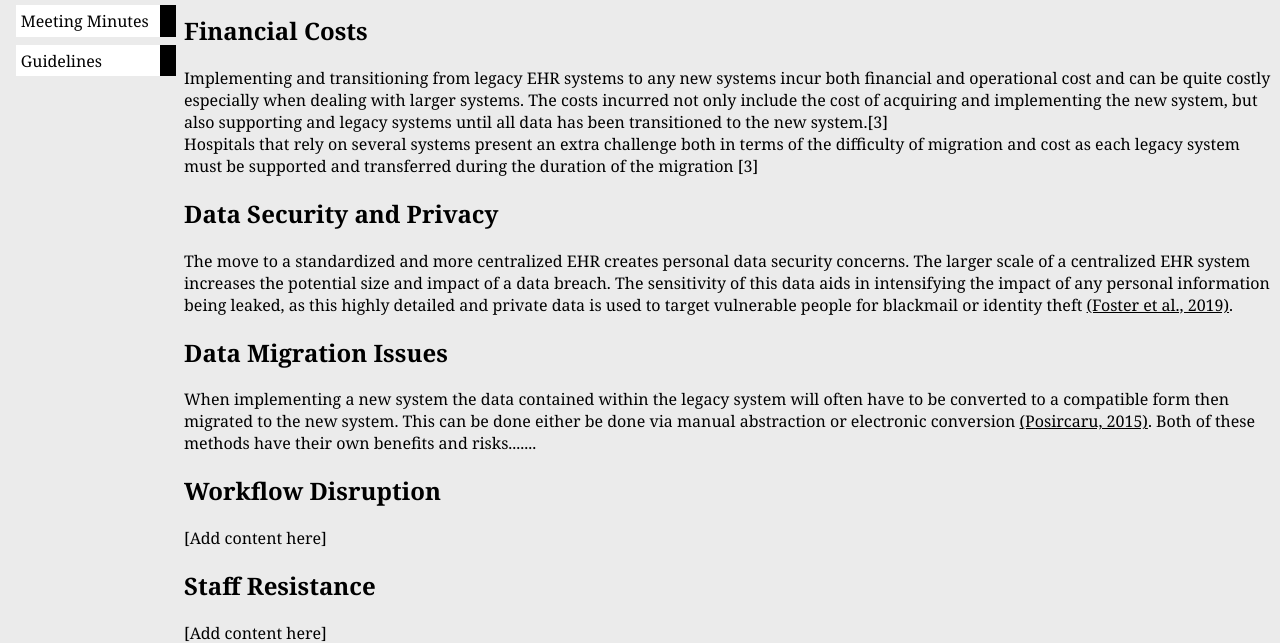
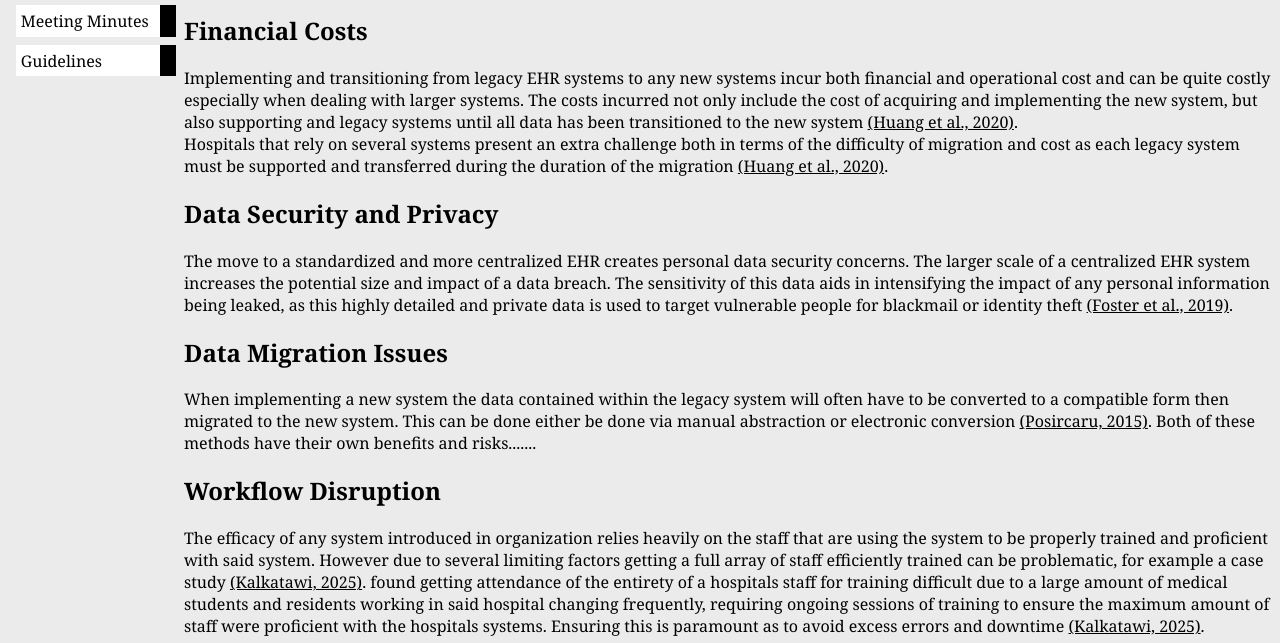
Before and after one commit to dex-prog/comp501, a plain HTML site: page pages/risks.html in a window 1280 px wide. Shown: the part 312-955 px from the top of the page. Drawn offline with Linux system fonts and the light colour scheme; files that its build step writes are made by us from their sources; files whose address does not match are found by name.

Commit message:
workflow/training added

```diff
--- a/pages/risks.html
+++ b/pages/risks.html
@@ -28,9 +28,9 @@
   <p>Implementing and transitioning from legacy EHR systems to any new systems incur both
     financial and operational cost and can be quite costly especially when dealing with larger systems.
      The costs incurred not only include the cost of acquiring and implementing the new system,
-     but also supporting and legacy systems until all data has been transitioned to the new system.[3]<br>
+     but also supporting and legacy systems until all data has been transitioned to the new system <a href="references.html">(Huang et al., 2020)</a>.<br>
 Hospitals that rely on several systems present an extra challenge both in terms of the difficulty of migration
- and cost as each legacy system must be supported and transferred during the duration of the migration [3]
+ and cost as each legacy system must be supported and transferred during the duration of the migration <a href="references.html">(Huang et al., 2020)</a>.
 </p>
 
   <h2>Data Security and Privacy</h2>
@@ -45,7 +45,15 @@ Hospitals that rely on several systems present an extra challenge both in terms
      Both of these methods have their own benefits and risks.......</p>
 
   <h2>Workflow Disruption</h2>
-  <p>[Add content here]</p>
+  <p>The efficacy of any system introduced in organization relies heavily on the staff that are using the system to be properly trained and proficient with said system.
+    However due to several limiting factors getting a full array of staff efficiently trained can be problematic,
+    for example a case study <a href="references.html">(Kalkatawi, 2025)</a>.
+    found getting attendance of the entirety of a hospitals staff for training difficult due to a large
+    amount of medical students and residents working in said hospital changing frequently,
+    requiring ongoing sessions of training to ensure the maximum amount of staff were
+    proficient with the hospitals systems.
+    Ensuring this is paramount as to avoid excess errors and downtime  <a href="references.html">(Kalkatawi, 2025)</a>.
+</p>
 
   <h2>Staff Resistance</h2>
   <p>[Add content here]</p>
```
Also changed, not shown: pages/references.html (+6 -1 lines).
